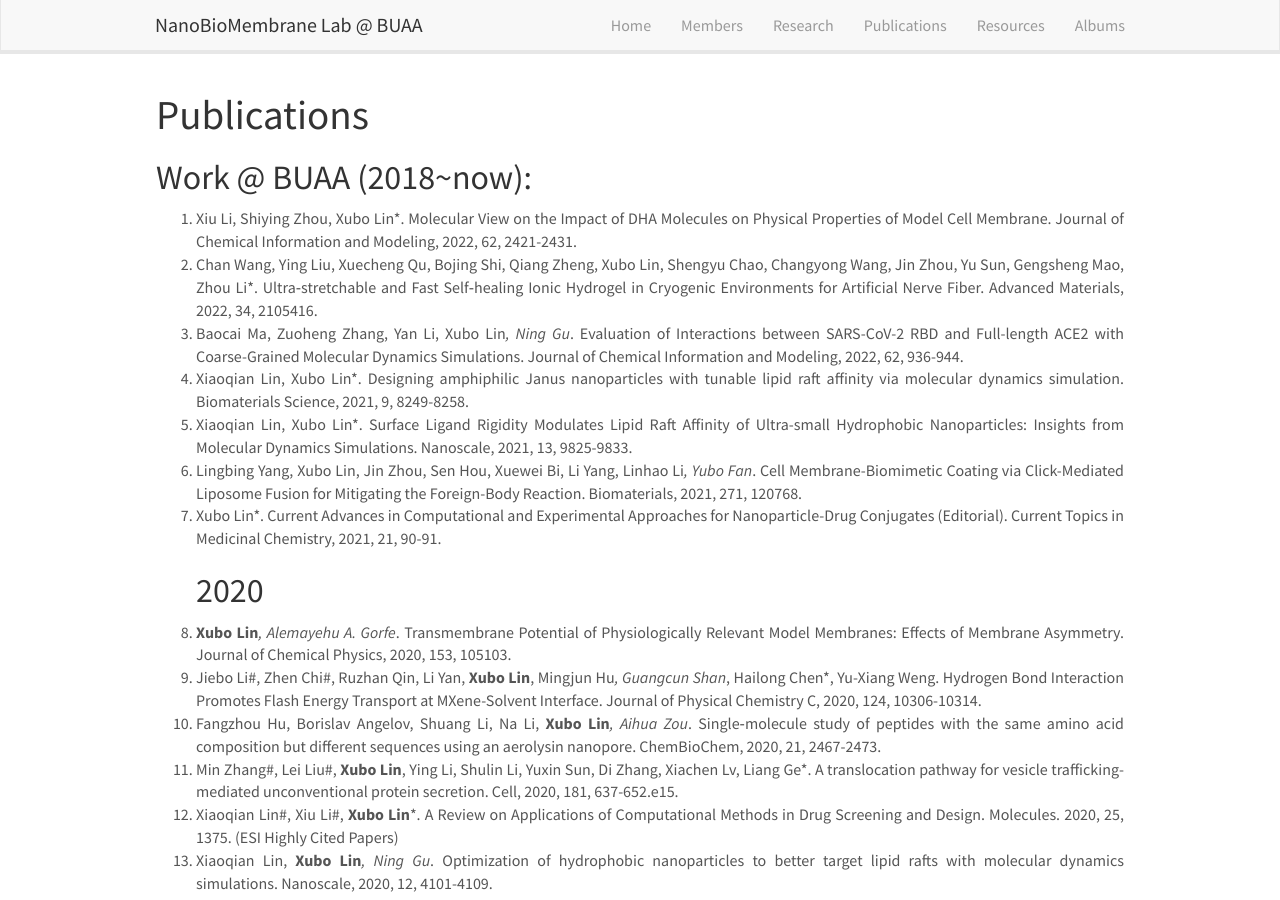
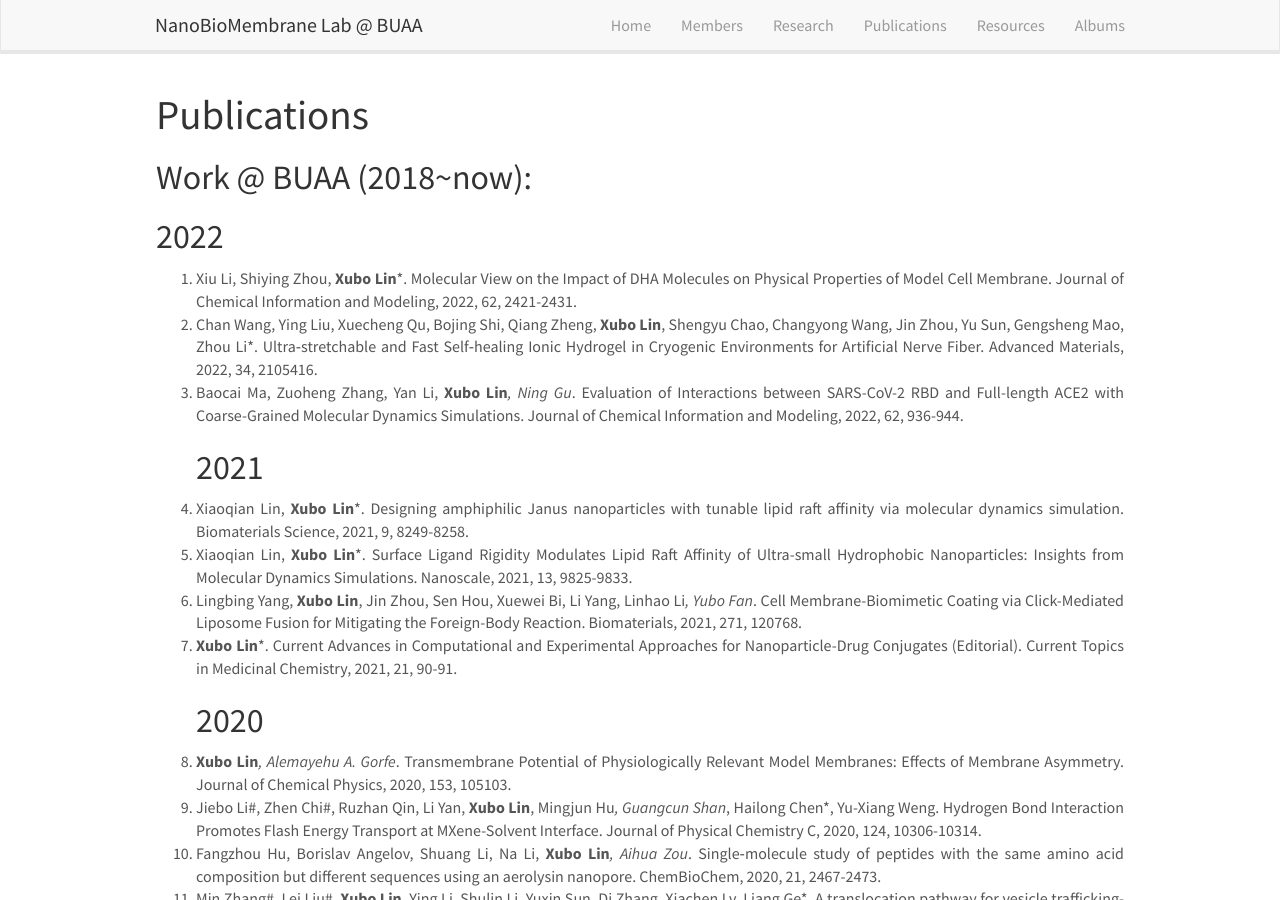
Before and after one commit to linxubo/linxubo.github.io, a Jekyll site: the page built from _pages/publications.md, in a window 1280 px wide and 900 px high. Built offline with Jekyll 4.4.1, drawn with Linux system fonts in a browser that asks for light colours; nearby versions of some CDN libraries; a script that is not in the unit is left out; some of the changed lines change nothing that is shown.

Commit message:
Update publications.md

```diff
--- a/_pages/publications.md
+++ b/_pages/publications.md
@@ -8,13 +8,15 @@
 
 # Publications
 ## Work @ BUAA (2018~now):
-41.	Xiu Li, Shiying Zhou, Xubo Lin*. Molecular View on the Impact of DHA Molecules on Physical Properties of Model Cell Membrane. Journal of Chemical Information and Modeling, 2022, 62, 2421-2431.
-40.	Chan Wang, Ying Liu, Xuecheng Qu, Bojing Shi, Qiang Zheng, Xubo Lin, Shengyu Chao, Changyong Wang, Jin Zhou, Yu Sun, Gengsheng Mao, Zhou Li*. Ultra‐stretchable and Fast Self‐healing Ionic Hydrogel in Cryogenic Environments for Artificial Nerve Fiber. Advanced Materials, 2022, 34, 2105416.
-39.	Baocai Ma, Zuoheng Zhang, Yan Li, Xubo Lin*, Ning Gu*. Evaluation of Interactions between SARS-CoV-2 RBD and Full-length ACE2 with Coarse-Grained Molecular Dynamics Simulations. Journal of Chemical Information and Modeling, 2022, 62, 936-944.
-38.	Xiaoqian Lin, Xubo Lin*. Designing amphiphilic Janus nanoparticles with tunable lipid raft affinity via molecular dynamics simulation. Biomaterials Science, 2021, 9, 8249-8258.
-37.	Xiaoqian Lin, Xubo Lin*. Surface Ligand Rigidity Modulates Lipid Raft Affinity of Ultra-small Hydrophobic Nanoparticles: Insights from Molecular Dynamics Simulations. Nanoscale, 2021, 13, 9825-9833.
-36.	Lingbing Yang, Xubo Lin, Jin Zhou, Sen Hou, Xuewei Bi, Li Yang, Linhao Li*, Yubo Fan*. Cell Membrane-Biomimetic Coating via Click-Mediated Liposome Fusion for Mitigating the Foreign-Body Reaction. Biomaterials, 2021, 271, 120768.
-35.	Xubo Lin*. Current Advances in Computational and Experimental Approaches for Nanoparticle-Drug Conjugates (Editorial). Current Topics in Medicinal Chemistry, 2021, 21, 90-91.
+## 2022
+1.	Xiu Li, Shiying Zhou, **Xubo Lin***. Molecular View on the Impact of DHA Molecules on Physical Properties of Model Cell Membrane. Journal of Chemical Information and Modeling, 2022, 62, 2421-2431.
+2.	Chan Wang, Ying Liu, Xuecheng Qu, Bojing Shi, Qiang Zheng, **Xubo Lin**, Shengyu Chao, Changyong Wang, Jin Zhou, Yu Sun, Gengsheng Mao, Zhou Li*. Ultra‐stretchable and Fast Self‐healing Ionic Hydrogel in Cryogenic Environments for Artificial Nerve Fiber. Advanced Materials, 2022, 34, 2105416.
+3.	Baocai Ma, Zuoheng Zhang, Yan Li, **Xubo Lin***, Ning Gu*. Evaluation of Interactions between SARS-CoV-2 RBD and Full-length ACE2 with Coarse-Grained Molecular Dynamics Simulations. Journal of Chemical Information and Modeling, 2022, 62, 936-944.
+## 2021
+1.	Xiaoqian Lin, **Xubo Lin***. Designing amphiphilic Janus nanoparticles with tunable lipid raft affinity via molecular dynamics simulation. Biomaterials Science, 2021, 9, 8249-8258.
+2.	Xiaoqian Lin, **Xubo Lin***. Surface Ligand Rigidity Modulates Lipid Raft Affinity of Ultra-small Hydrophobic Nanoparticles: Insights from Molecular Dynamics Simulations. Nanoscale, 2021, 13, 9825-9833.
+3.	Lingbing Yang, **Xubo Lin**, Jin Zhou, Sen Hou, Xuewei Bi, Li Yang, Linhao Li*, Yubo Fan*. Cell Membrane-Biomimetic Coating via Click-Mediated Liposome Fusion for Mitigating the Foreign-Body Reaction. Biomaterials, 2021, 271, 120768.
+4.	**Xubo Lin***. Current Advances in Computational and Experimental Approaches for Nanoparticle-Drug Conjugates (Editorial). Current Topics in Medicinal Chemistry, 2021, 21, 90-91.
 ## 2020
 1.	**Xubo Lin***, Alemayehu A. Gorfe*. Transmembrane Potential of Physiologically Relevant Model Membranes: Effects of Membrane Asymmetry. Journal of Chemical Physics, 2020, 153, 105103.
 2.	Jiebo Li#, Zhen Chi#, Ruzhan Qin, Li Yan, **Xubo Lin**, Mingjun Hu*, Guangcun Shan*, Hailong Chen*, Yu-Xiang Weng. Hydrogen Bond Interaction Promotes Flash Energy Transport at MXene-Solvent Interface. Journal of Physical Chemistry C, 2020, 124, 10306-10314.
```
